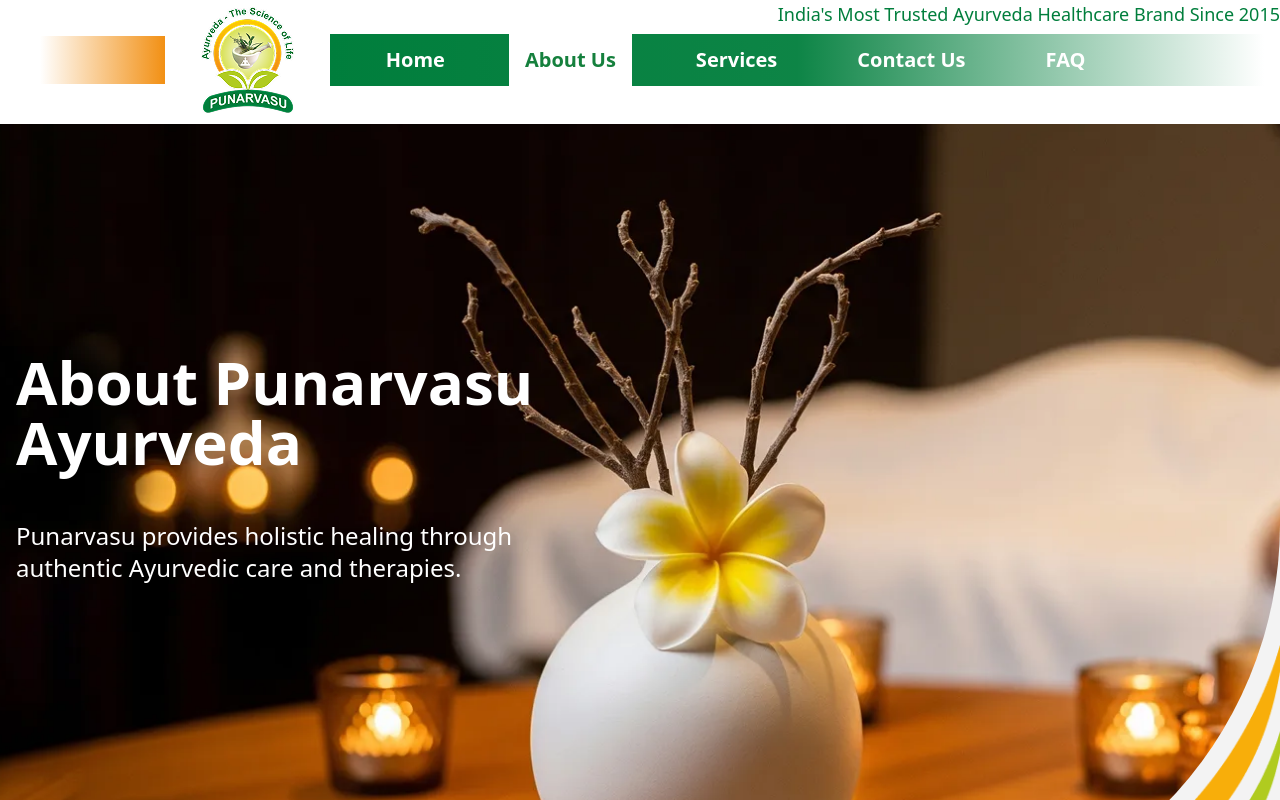
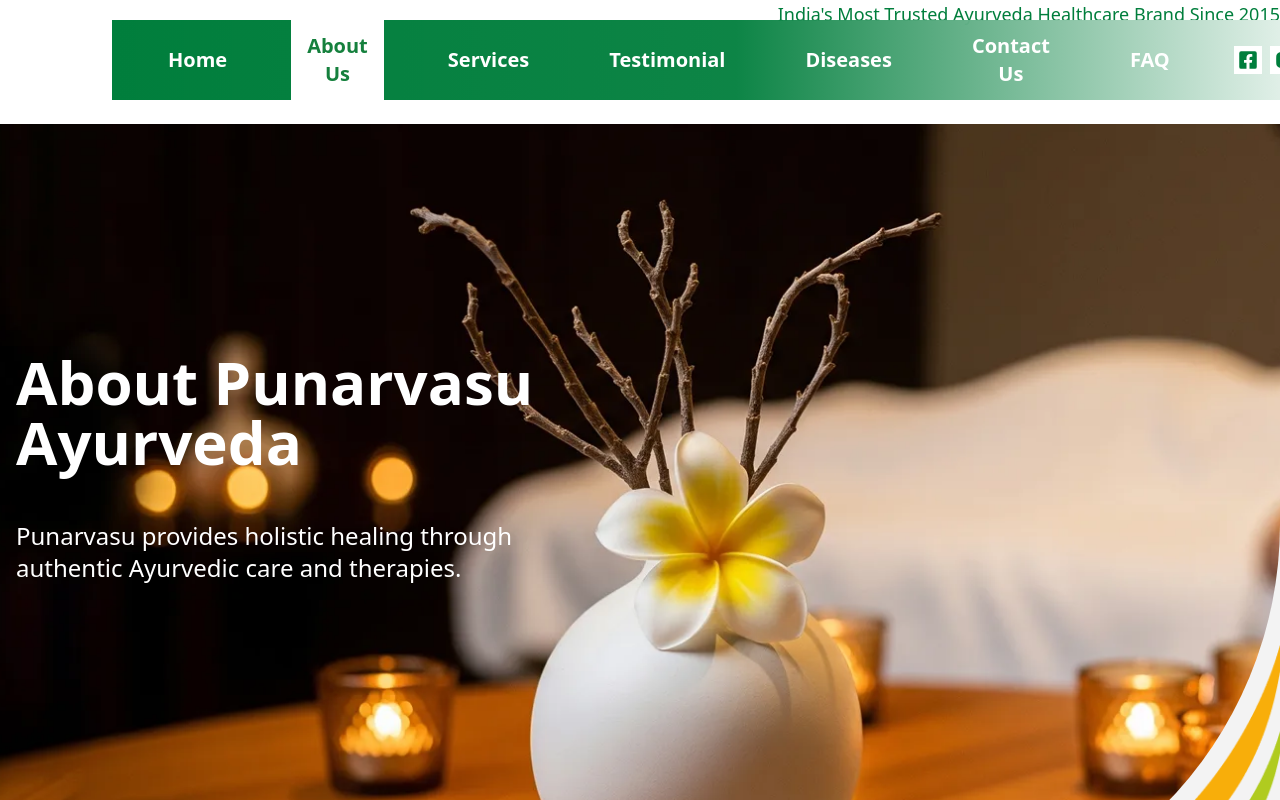
Before and after one commit to vernoxy2/Punarvasu, a React (Vite) app: page /about in a window 1280 px wide. Shown: the top 800 px of the page. Built offline with nearby package versions, Linux system fonts and the light colour scheme; the HTML template or start-up script is replaced by a standard one.

Commit message:
Add project files

```diff
--- a/src/App.jsx
+++ b/src/App.jsx
@@ -92,7 +92,6 @@
               <Accreditations />
               <Founders />
               <ContactUs />
-
             </MainLayout>
           }
         />
--- a/src/Components/AboutPageComp/Founders/Founders.jsx
+++ b/src/Components/AboutPageComp/Founders/Founders.jsx
@@ -48,7 +48,7 @@
         </p>
         <div className="flex items-center justify-center gap-16">
           <div className="space-y-3 flex flex-col items-center">
-            <img src={anjali} alt="" className="pointer-events-none" />
+            <img src={Rajveer} alt="" className="pointer-events-none" />
             <div className=" text-center">
               <h1 className="md:text-2xl font-black text-primary">
                Dr. Yogesh H. Desai
@@ -57,7 +57,7 @@
             </div>
           </div>
           <div className="space-y-3 flex flex-col items-center">
-            <img src={Rajveer} alt="" className="pointer-events-none" />
+            <img src={anjali} alt="" className="pointer-events-none" />
             <div className=" text-center">
               <h1 className="md:text-2xl font-black text-primary">
                Dr. Priyanka V. Dodia
--- a/src/Components/HomePageComp/Experts/Experts.jsx
+++ b/src/Components/HomePageComp/Experts/Experts.jsx
@@ -39,7 +39,7 @@
             />
             <div className="absolute bottom-5 left-1/2 transform -translate-x-1/2 bg-white/80 text-center w-11/12 sm:w-3/4 md:w-3/5 p-4 rounded shadow">
               <h2 className="text-xl md:text-2xl font-semibold text-primary">
-                Dr. Rajeev Patil
+                Dr. Yogesh H. Desai
               </h2>
               <p className="text-sm md:text-base text-gray-700">
                 Pediatric & Preventive Ayurveda Expert <br />
@@ -68,7 +68,7 @@
             />
             <div className="absolute bottom-5 left-1/2 transform -translate-x-1/2 bg-white/80 text-center w-11/12 sm:w-3/4 md:w-3/5 p-4 rounded shadow">
               <h2 className="text-xl md:text-2xl font-semibold text-primary">
-                Dr. Sneha Joshi
+                Dr. Priyanka V. Dodia
               </h2>
               <p className="text-sm md:text-base text-gray-700">
                 Women's Wellness & Panchakarma Specialist <br />
--- a/src/Components/HomePageComp/Heading/Heading.jsx
+++ b/src/Components/HomePageComp/Heading/Heading.jsx
@@ -5,6 +5,7 @@
 import PrimaryBtn from "../../../ShareIngComp/PrimaryBtn/PrimaryBtn";
 import { MdAddCall } from "react-icons/md";
 import { FaCalendarPlus } from "react-icons/fa";
+import { Link } from "react-router";
 
 const style = {
   backgroundImage: `url(${HeroBg})`,
@@ -39,10 +40,12 @@
               Book Consultation
             </PrimaryBtn>
             <PrimaryBtn className="bg-white text-primary rounded-xl gap-2 md:gap-3 mx-auto md:mx-0 hover:text-white duration-300">
-              <span>
-                <MdAddCall className="text-xl sm:text-4xl" />
-              </span>
-              Call Now
+              <Link to="tel:07947112761" className="flex gap-x-2">
+                <span>
+                  <MdAddCall className="text-xl sm:text-4xl" />
+                </span>
+                Call Now
+              </Link>
             </PrimaryBtn>
           </div>
         </div>
--- a/src/Components/HomePageComp/Testimonial/Testimonial.jsx
+++ b/src/Components/HomePageComp/Testimonial/Testimonial.jsx
@@ -30,7 +30,7 @@
 
 const Testimonial = () => {
   return (
-    <section className="py-12 space-y-12 relative">
+    <section id="testimonial" className="py-12 space-y-12 relative">
       <img
       data-aos="fade-right" data-aos-duration="2000"
         src={TestBg}
--- a/src/Components/ServicePageComp/Diseases/Diseases.jsx
+++ b/src/Components/ServicePageComp/Diseases/Diseases.jsx
@@ -141,7 +141,7 @@
   };
 
   return (
-    <section className="container py-12 md:py-20 space-y-6 md:space-y-12">
+    <section id="diseases" className="container py-12 md:py-20 space-y-6 md:space-y-12">
       <h1 className="text-3xl md:text-4xl lg:text-5xl text-center font-bold text-secondary">
         Diseases
       </h1>
--- a/src/ShareIngComp/Navbar/Navbar.jsx
+++ b/src/ShareIngComp/Navbar/Navbar.jsx
@@ -1,21 +1,50 @@
 import React, { useState } from "react";
-import { Link, useLocation } from "react-router-dom";
+import { Link, useLocation, useNavigate } from "react-router-dom";
 import { FiMenu, FiX } from "react-icons/fi";
 import Logo from "../../assets/NavbarAssets/Punarvasu_logo.png";
+import { FaFacebookSquare } from "react-icons/fa";
+import { AiFillInstagram } from "react-icons/ai";
+import { BsTwitterX } from "react-icons/bs";
 
 const navItems = [
   { name: "Home", path: "/" },
   { name: "About Us", path: "/about" },
   { name: "Services", path: "/services" },
+  { name: "Testimonial", path: "#testimonial" }, // homepage section
+  { name: "Diseases", path: "/services#diseases" }, // services page section
   { name: "Contact Us", path: "/contact" },
   { name: "FAQ", path: "/faq" },
 ];
 
 const Navbar = () => {
   const location = useLocation();
+  const navigate = useNavigate();
   const currentPath = location.pathname;
+  const [menuOpen, setMenuOpen] = useState(false);
 
-  const [menuOpen, setMenuOpen] = useState(false);
+  const handleNavClick = (path) => {
+    if (path.startsWith("#")) {
+      // In-page scroll
+      const target = document.querySelector(path);
+      if (target) {
+        target.scrollIntoView({ behavior: "smooth" });
+      }
+    } else if (path.includes("#")) {
+      // Path with anchor → navigate first, then scroll
+      const [base, hash] = path.split("#");
+      navigate(base);
+      setTimeout(() => {
+        const target = document.getElementById(hash);
+        if (target) {
+          target.scrollIntoView({ behavior: "smooth" });
+        }
+      }, 300); // wait for page load
+    } else {
+      // Normal route
+      navigate(path);
+    }
+    setMenuOpen(false);
+  };
 
   return (
     <nav
@@ -25,17 +54,17 @@
       <p className="text-center xl:text-end md:text-lg md:-mb-8 container xl:text-primary bg-primary lg:bg-transparent text-white text-xs p-2 lg:p-0">
         India's Most Trusted Ayurveda Healthcare Brand Since 2015
       </p>
-      <div className=" mx-auto flex justify-between items-center sm:h-32 px-4">
-        {/* Left Accent Bar (optional) */}
+      <div className="mx-auto flex justify-between items-center sm:h-32 px-4">
+        {/* Left Accent Bar */}
         <div className="hidden lg:block w-[10%] h-12 bg-gradient-to-l from-[#F29014] to-white ml-6 mr-6" />
 
-        {/* Logo Section */}
+        {/* Logo */}
         <div className="flex items-center space-x-4">
-          <Link to={"/"} className="">
+          <Link to={"/"}>
             <img
               src={Logo}
               alt="Punarvasu Logo"
-              className="h-16 p-3 lg:h-full  w-auto object-contain pointer-events-none"
+              className="h-16 p-3 lg:h-full w-auto object-contain pointer-events-none"
             />
           </Link>
         </div>
@@ -44,11 +73,11 @@
         </div>
 
         {/* Desktop Menu */}
-        <div className="hidden lg:flex flex-grow items-center space-x-12 bg-gradient-to-r from-primary via-primary/95 to-white px-10 ml-6">
+        <div className="hidden container lg:flex flex-grow items-center justify-between space-x-12 bg-gradient-to-r from-primary via-primary/95 to-white px-10 ml-6">
           {navItems.map((item) => (
-            <Link
+            <button
               key={item.name}
-              to={item.path}
+              onClick={() => handleNavClick(item.path)}
               className={`text-xl font-bold px-4 py-3 transition-all duration-200 ${
                 currentPath === item.path
                   ? "text-green-700 bg-white"
@@ -56,8 +85,14 @@
               }`}
             >
               {item.name}
-            </Link>
+            </button>
           ))}
+
+          <div className=" 2xl:pl-28 flex gap-2 text-primary">
+            <div className="p-1 bg-white"><FaFacebookSquare className="text-xl " /></div>
+          <div className="p-1 bg-white"><AiFillInstagram className="text-xl" /></div>
+          <div className="p-1 bg-white"><BsTwitterX className="text-xl" /></div>
+          </div>
         </div>
 
         {/* Mobile Menu Button */}
@@ -71,23 +106,18 @@
         </div>
       </div>
 
-      {/* Mobile Menu Dropdown */}
+      {/* Mobile Menu */}
       {menuOpen && (
         <div className="lg:hidden px-4 pb-4">
           <div className="flex flex-col space-y-3">
             {navItems.map((item) => (
-              <Link
+              <button
                 key={item.name}
-                to={item.path}
-                onClick={() => setMenuOpen(false)}
-                className={`text-base font-medium px-2 py-1 rounded ${
-                  currentPath === item.path
-                    ? "text-green-700 bg-gray-100"
-                    : "text-gray-800 hover:bg-gray-100"
-                }`}
+                onClick={() => handleNavClick(item.path)}
+                className="text-base font-medium px-2 py-1 rounded text-gray-800 hover:bg-gray-100"
               >
                 {item.name}
-              </Link>
+              </button>
             ))}
           </div>
         </div>
```
